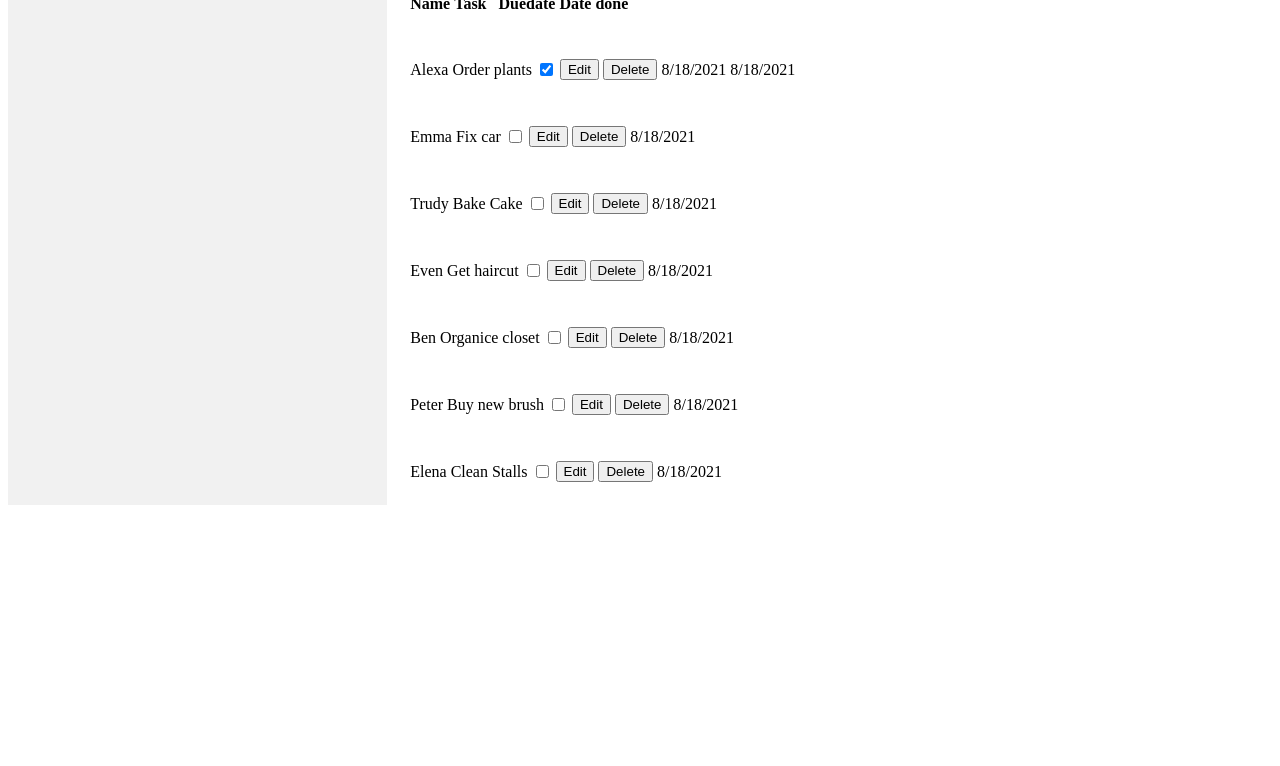
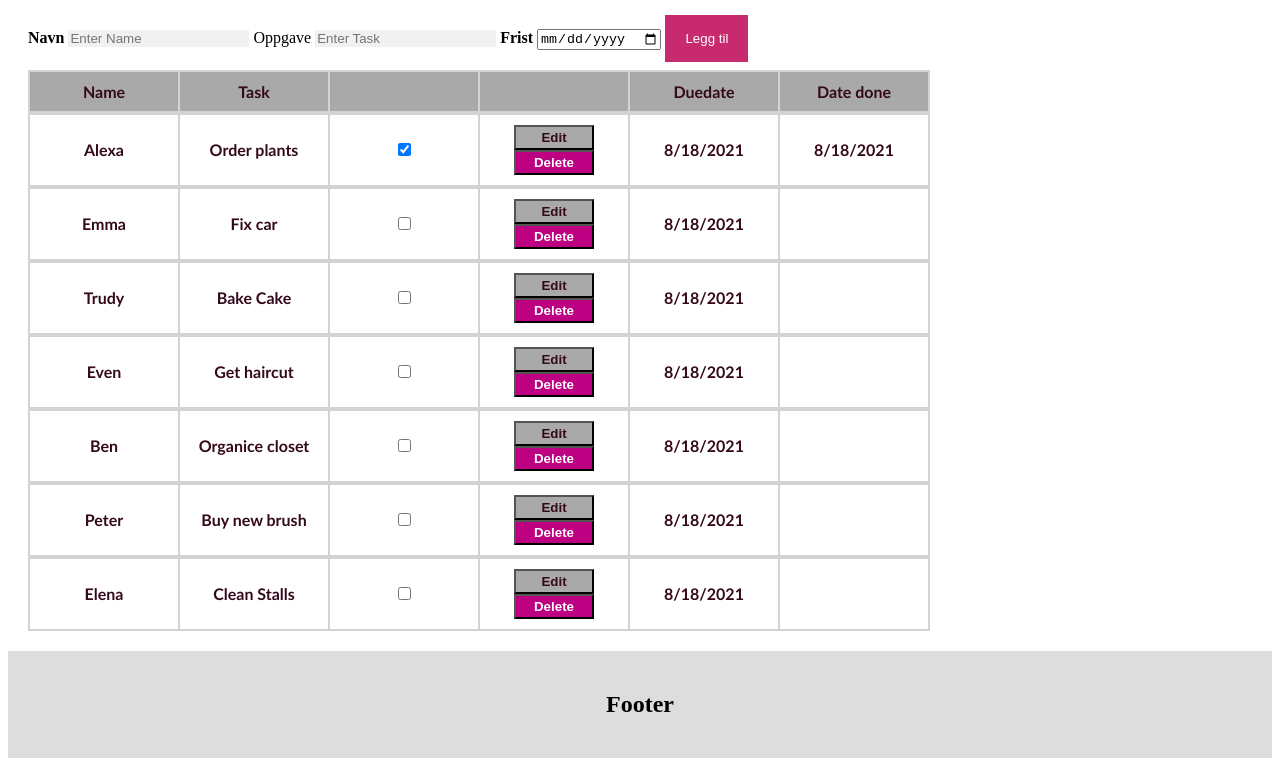
Before and after one commit to mailinnmoneel/MittProsjekt, a plain HTML site: page index.html in a window 1280 px wide. Shown: the part 585-1351 px from the top of the page. Before the commit the page ends 1098 px from the top, so only its background shows below. Drawn offline with Linux system fonts and the light colour scheme.

Commit message:
fikset html row på todolist

```diff
--- /dev/null
+++ b/CSS/todo.css
@@ -0,0 +1,149 @@
+/* TodoList Style */
+
+table {
+    width: 50%;
+  }
+
+table, tr, td, th {
+    font-family:'Gill Sans', 'Gill Sans MT', Calibri, 'Trebuchet MS', sans-serif;
+    border: 2px solid lightgray;
+    border-collapse: collapse;
+    text-align: center;
+    color: #34091C;
+    font-weight: bolder;
+  }
+
+  td, th {
+      padding: 10px;
+      min-width: 150px;
+  }
+
+  th {
+      background-color: darkgrey;
+      border: 2px solid lightgray;
+      color: #34091C;
+  }
+
+  #editId, #saveId {
+    color: #34091C;
+    background-color: darkgrey;
+    font-weight: bolder;
+    height: 25px;
+    width: 80px;
+  }
+
+  #deleteId {
+    color: white;
+    background-color: #BD0081;
+    font-weight: bolder;
+    height: 25px;
+    width: 80px;
+  }
+  /* Addtask Style */
+  * {box-sizing: border-box}
+
+/* .container {
+    padding: 16px;
+    font-family:'Gill Sans', 'Gill Sans MT', Calibri, 'Trebuchet MS', sans-serif;
+    color: #34091C;
+  } */
+
+input[type=text] {
+    /* width: 100%; */
+    /* padding-top: 15px; */
+    /* margin: 5px 0 22px 0; */
+    display: inline-block;
+    border: none;
+    background: #f1f1f1;
+
+}
+
+input[type=text]:focus {
+    background-color: rgb(240, 173, 234);
+    outline: none;
+}
+
+.registerbtn {
+    background-color: #C21460;
+    color: white;
+    padding: 16px 20px;
+    margin: 8px 0;
+    border: none;
+    cursor: pointer;
+    /* width: 100%; */
+    opacity: 0.9;
+}
+
+.registerbtn:hover {
+    opacity:1;
+}
+
+#registered {
+    font-size: 25px;
+    font-weight: bolder;
+    color: #C21460;
+    text-align: center;
+}
+
+/* Layout css */
+
+.headerTodo {
+    padding: 80px;
+    text-align: center;
+    background: #1abc9c;
+    min-height: 380px;
+    background-image: url("https://cdn.pixabay.com/photo/2017/02/08/17/24/fantasy-2049567_960_720.jpg");
+    background-position: center;
+    background-repeat: no-repeat;
+    background-size: cover;
+    position: relative;
+    color: white;
+  }
+
+  .header h1 {
+    font-size: 40px;
+  }
+
+* {
+    box-sizing: border-box;
+  }
+
+  /* Column container */
+  .row {
+    display: flex;
+    flex-wrap: wrap;
+  }
+
+  /* Sidebar/left column */
+  .sideTodo {
+    flex: 30%;
+    background-color: #f1f1f1;
+    padding: 20px;
+  }
+
+  /* Main column */
+  .mainTodo {
+    flex: 70%;
+    background-color: white;
+    padding: 20px;
+  }
+
+@media screen and (max-width: 700px) {
+    .row {
+      flex-direction: column;
+    }
+  }
+
+
+  @media screen and (max-width: 400px) {
+    .navbar a {
+      float: none;
+      width: 100%;
+    }
+  }
+
+  .footer {
+    padding: 20px;
+    text-align: center;
+    background: #ddd;
+  }
--- a/JS/viewToDo.js
+++ b/JS/viewToDo.js
@@ -1,12 +1,11 @@
 // View for ToDo List
-// var tasksTable = document.getElementById('app');
 
 updateViewTodolist();
 
 function updateViewTodolist(i)
 {
         html = `
-<div class="header">
+<div class="headerTodo">
     <h1>To Do Liste</h1>
 </div>
 
@@ -19,33 +18,35 @@ function updateViewTodolist(i)
 
 <div class="row">
 
-        <div class="side">
+        <div class="sideTodo">
             .....
         </div>
 
-        <div class="main">
+        <div class="mainTodo">
 
             <form>
-                <div class="container">
-                        <h1>Register</h1>
+                <h1>Legg til flere oppgaver</h1>
                 </hr>
-                        <label for="personName"><b>Who is the lucky person?</b></label>
-                        <input type="text" placeholder = "${model.message.nameField}" name="persoNname" id="personName"
+                <label for="personName"><b>Navn</b></label>
+                <input type="text" placeholder = "${model.message.nameField}"
+                    name="persoNname" id="personName"
                     oninput = "model.personInput = this.value"/>
-                        <label for="Task"><b>What is the task?</b></label>
-                        <input type="text" placeholder="${model.message.taskField}" name="task" id="task"
+                <label for="Task">Oppgave</b></label>
+                <input type="text" placeholder="${model.message.taskField}"
+                    name="task" id="task"
                     oninput = "model.taskInput = this.value"/>
-                        <label for="dueDate"><b>When does it need to be done?</b></label>
-                        <input id="datoInput" type="date" onchange = "model.dateInput = this.valueAsDate.toLocaleDateString().substr(0,10)">
+                <label for="dueDate"><b>Frist</b></label>
+                <input id="datoInput" type="date"
+                    onchange = "model.dateInput = this.valueAsDate.toLocaleDateString().substr(0,10)">
                 ${model.message.dateField}
-                        <button type="submit" class="registerbtn" onclick="addTask()">Register new task!</button>
-                </div>
+                <button type="submit" class="registerbtn"
+                    onclick="addTask()">Legg til</button>
             </form>
 
             <div id="registered"><b>${model.message.registeredField}</b></div>
 
 
-                <table>
+                <table id="tableDiv">
                     <tr>
                     <th>Name</th>
                     <th>Task</th>
@@ -55,18 +56,27 @@ function updateViewTodolist(i)
                     <th>Date done</th>
                     </tr>
                     </table>
-
+                    `
+                    ;
+                    for (let i = 0; i < model.tasks.length; i++)
+                        {html += createTableRow(i)
+                    ;}
+                    html += `
         </div>
 </div>
 
+<div class="footer">
+    <h2>Footer</h2>
+</div>
+
 `
-;for (let i = 0; i < model.tasks.length; i++) {html += createHtmlRow(i);}
-
 return html;
 
 };
 
-function createHtmlRow(i)
+
+
+function createTableRow(i)
 {
     const person = model.tasks[i];
     const task = model.tasks[i];
@@ -74,12 +84,7 @@ function createHtmlRow(i)
     const dateOutput = task.isDone ? new Date().toLocaleDateString() : '';
         if (!task.editMode)
             return `
-<div class="row">
-    <div class="side">
 
-    </div>
-
-    <div class="main">
         <table>
             <tr>
                 <td>${task.person}</td>
@@ -94,8 +99,6 @@ function createHtmlRow(i)
                 <td><div id=datoOutput"</div>${dateOutput}</td>
             </tr>
         </table>
-    </div>
-</div>
      `;
             return `
         <table>
--- a/index.html
+++ b/index.html
@@ -5,6 +5,7 @@
     <meta http-equiv="X-UA-Compatible" content="IE=edge">
     <meta name="viewport" content="width=device-width, initial-scale=1.0">
     <link rel="stylesheet" href="CSS/home.css">
+    <link rel="stylesheet" href="CSS/todo.css">
     <title>Document</title>
 
     <script src="JS/model.js"></script>
```
Lines whose indentation alone changed are shown as unchanged.
